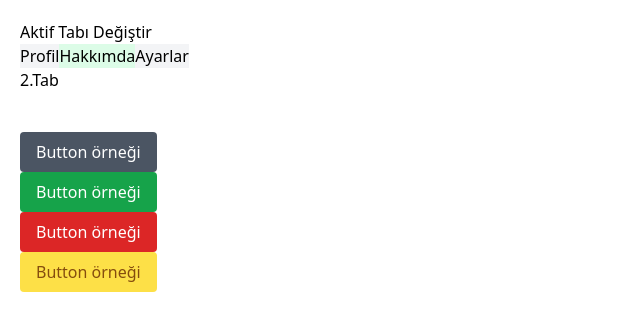
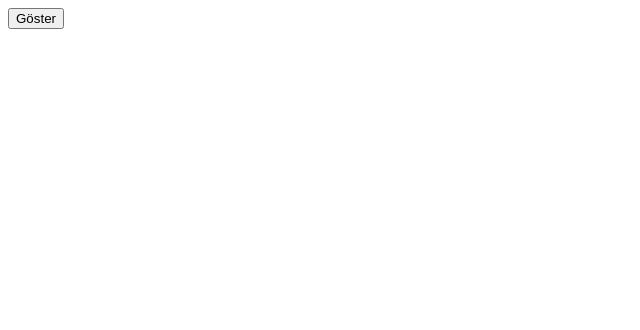
Before and after one commit to UTKUC3NGIZ/React-ile-Proje-Gelistirme, a React (Create React App) app: page / in a window 1280 px wide. Shown: the top 330 px of the page, without its empty margins (0-640 px from the left). Built offline with nearby package versions, Linux system fonts and the light colour scheme.

Commit message:
Yaşam Döngüsü (Lifecycle)

```diff
--- a/src/App.js
+++ b/src/App.js
@@ -1,33 +1,14 @@
-import { useEffect, useState } from "react";
-import Button from "./Components/Button";
-import Tab from "./Components/Tab";
-import "./tailwind.css";
+import Test from "./Test";
+import { useState } from "react";
 
 function App() {
-  const [activeTab, setActiveTab] = useState(1);
-
+  const [show, setShow] = useState(false);
   return (
     <>
-      <div style={{ padding: 20 }}>
-        <button onClick={() => setActiveTab(2)}>Aktif Tabı Değiştir</button>
-        <Tab
-          activeTab={activeTab}
-          setActiveTab={setActiveTab}
-          onChange={(tabIndex) => setActiveTab(tabIndex)}
-        >
-          <Tab.Panel title="Profil">1.Tab</Tab.Panel>
-          <Tab.Panel title="Hakkımda">2.Tab</Tab.Panel>
-          <Tab.Panel title="Ayarlar">3.Tab</Tab.Panel>
-        </Tab>
-        {activeTab === 2 && <div>Burasıda Ekstra Bir Alan</div> }
-      </div>
-
-      <div style={{ padding: 20 }}>
-        <Button>Button örneği</Button>
-        <Button variant="succes">Button örneği</Button>
-        <Button variant="danger">Button örneği</Button>
-        <Button variant="warning">Button örneği</Button>
-      </div>
+      <button onClick={() => setShow((show) => !show)}>
+        {show ? "Gizle" : "Göster"}
+      </button>
+      {show && <Test />}
     </>
   );
 }
--- a/src/App.module.css
+++ /dev/null
@@ -1,3 +0,0 @@
-.App{
-    background-color: red;
-}
--- a/src/Bootstrap.js
+++ /dev/null
@@ -1,15 +0,0 @@
-import "bootstrap/dist/css/bootstrap.min.css";
-
-import { Button } from "react-bootstrap";
-
-function Bootstrap() {
-  return (
-    <div>
-      <h3>Bootstrap Componentleri</h3>
-      <Button variant="success" >Button</Button>
-      <Button variant="danger" >Button</Button>
-    </div>
-  );
-}
-
-export default Bootstrap;
--- a/src/Components.js
+++ /dev/null
@@ -1,16 +0,0 @@
-import styled, { css } from "styled-components";
-
-export const Title = styled.h1`
-  font-size: 3rem;
-  font-weight: 600;
-  text-decoration: underline;
-  ${(props) =>
-    props.theme === "dark" &&
-    css`
-      background: #000;
-      color: #fff;
-      &:hover{
-        background:blue;
-      }
-    `}
-`;
--- a/src/Components/Button.js
+++ /dev/null
@@ -1,19 +0,0 @@
-import ClassNames from "classnames";
-function Button({ children , variant = "default" }) {
-  // console.log(variant);
-  return (
-    <button
-      className={ClassNames({
-        "p-4 h-10 flex items-center rounded": true,
-        "bg-gray-600 text-white": variant === "default",
-        "bg-green-600 text-white": variant === "succes",
-        "bg-red-600 text-white": variant === "danger",
-        "bg-yellow-300 text-yellow-800": variant === "warning",
-      })}
-    >
-      {children}
-    </button>
-  );
-}
-
-export default Button;
--- a/src/Components/Tab.js
+++ /dev/null
@@ -1,29 +0,0 @@
-import { useState, useEffect } from "react";
-
-function Tab({ children, activeTab, setActiveTab, onChange }) {
-  useEffect(() => {
-    onChange(activeTab);
-  }, [activeTab]);
-  return (
-    <div>
-      <nav>
-        {children.map((tab, index) => (
-          <button
-            onClick={() => setActiveTab(index)}
-            key={index}
-            className={activeTab === index ? "bg-green-100" : "bg-gray-100"}
-          >
-            {tab.props.title}
-          </button>
-        ))}
-      </nav>
-      {children[activeTab]}
-    </div>
-  );
-}
-
-Tab.Panel = function ({ children, title }) {
-  return <div>{children}</div>;
-};
-
-export default Tab;
--- a/src/Styles.js
+++ /dev/null
@@ -1,26 +0,0 @@
-import Test from "./Test";
-
-import styles from "./App.module.css";
-
-import { Title } from "./Components";
-
-// import Bootstrap from "./Bootstrap";
-
-// import "./tailwind.css";
-
-function Styles() {
-  return (
-    <div className={styles.App}>
-      <Title>Deneme</Title>
-      <Title theme="dark">Deneme</Title>
-      <Test />
-      {/* <Bootstrap /> */}
-      {/* <Tailwind /> */}
-      <p className="env">
-        <span>test</span>
-      </p>
-    </div>
-  );
-}
-
-export default Styles;
--- a/src/Tailwind.js
+++ /dev/null
@@ -1,10 +0,0 @@
-
-function Tailwind() {
-  return (
-    <div className="bg-blue-500">
-        <h3 className="text-xl font-semibold underline hover:bg-pink-600">Tailwind Başlık</h3>
-    </div>
-  )
-}
-
-export default Tailwind
--- a/src/Test.js
+++ b/src/Test.js
@@ -1,5 +1,42 @@
+import { useEffect, useState } from "react";
+
 function Test() {
-  return <div className="App">test component</div>;
+  const [postId, setPostId] = useState(1);
+  const [post, setPost] = useState(false);
+
+  useEffect(() => {
+    console.log("component ilk yüklendiğinde");
+    fetch("https://jsonplaceholder.typicode.com/todos/1")
+      .then((response) => response.json())
+      .then((json) => console.log(json));
+   let interval = setInterval(() => console.log("interval çalıştı!"), 1000);
+    return () => {
+      console.log("component destroyed");
+      clearInterval(interval)
+    };
+  }, []);
+
+  useEffect(() => {
+    fetch(`https://jsonplaceholder.typicode.com/posts/${postId}`)
+      .then((res) => res.json())
+      .then((data) => setPost(data));
+  }, [postId]);
+
+  //   useEffect(() => {
+  //     console.log("component render oldu");
+  //   });
+
+  return (
+    <div>
+      <h3>{postId}</h3>
+      {post && JSON.stringify(post)}
+      <button onClick={() => setPostId((postId) => postId + 1)}>
+        Sonraki Konu
+      </button>
+      <hr />
+      Test
+    </div>
+  );
 }
 
 export default Test;
--- a/src/style.scss
+++ /dev/null
@@ -1,6 +0,0 @@
-.env{
-    background-color: blue;
-    span{
-        color: white;
-    }
-}
--- a/src/tailwind.css
+++ /dev/null
@@ -1,3 +0,0 @@
-@tailwind base;
-@tailwind components;
-@tailwind utilities;
```
